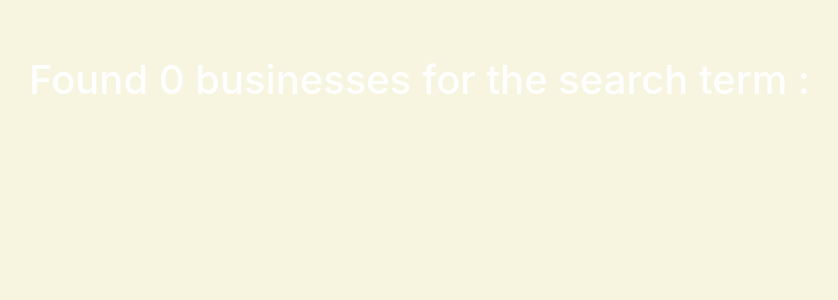
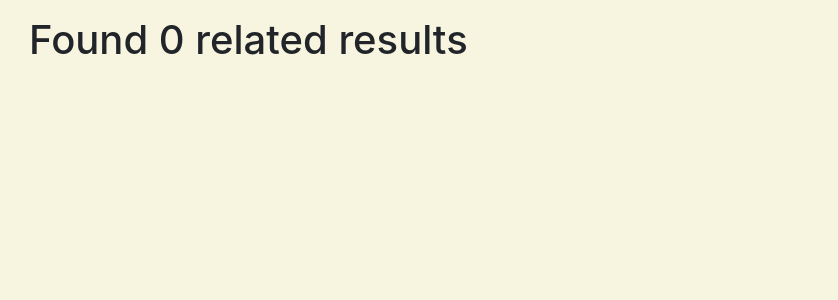
Before and after one commit to Gideon-Muriithi/neighbourhood-watch, a Django app: template watch/templates/search.html in a window 1280 px wide. Shown: the part 56-356 px from the top of the page, without its empty margins (56-894 px from the left). Run offline with Django 3.2, Linux system fonts and the light colour scheme; the template is opened without the code that fills it, so the values that code supplies are empty; some libraries are stand-ins or nearby versions.

Commit message:
Modify templates

```diff
--- a/watch/templates/hood/current_hood.html
+++ b/watch/templates/hood/current_hood.html
@@ -33,8 +33,9 @@
                     </div>
                 </div>
                 {% empty %}
-                <h4>No businesses yet! Register one <a href="#">here</a></h4>
+                <h4>No businesses yet!</h4>
                 {% endfor %}
+                <h5>Register business <a href="{% url 'add_business' %}">here</a></h5>
             </div>
 
             <div class="col-md-3">
--- a/watch/templates/hood/home.html
+++ b/watch/templates/hood/home.html
@@ -2,7 +2,7 @@
 {{ block.super}}
 {% load staticfiles
 {% block content %}
-<h3 id="mainheading" style="text-align:center;" class="display-4">Hood Watch</h3>
+<h2 style="text-align:center;">Hood Watch</h2>
 <hr>
 <div class="container-fluid">
   <div class="card-columns">
--- a/watch/templates/search.html
+++ b/watch/templates/search.html
@@ -4,22 +4,13 @@
 {% load staticfiles %}
 
 <link rel="stylesheet" href="{% static 'css/styles.css' %}">
-<div class="container">
-    <br>
-
+<div class="mt-3 container">
     {% if businesses%}
-    <h1 id="text" style="color:white">Found {{ businesses|length }} businesses of searched term : {{message}}</h1>
+    <h1>Found {{ businesses|length }} businesses of searched term {{message}}</h1>
 
     {% else %}
-    <br>
-
-    <h1 id="text" style="color:white"> Found 0 businesses for the search term : {{message}}</h1>
-
-
+    <h1> Found {{ businesses|length }} related results </h1>
     {% endif %}
-
-
-    <br>
     {% if businesses %}
     <div class="card-columns">
 
@@ -37,7 +28,6 @@
                         <label>{{business.business_owner.username}}</label></a> </p>
             </div>
         </div>
-
         {% empty %}
         <div class="row">
             <h2 id="text" class="text-center">There are no businesses here</h2>
```
